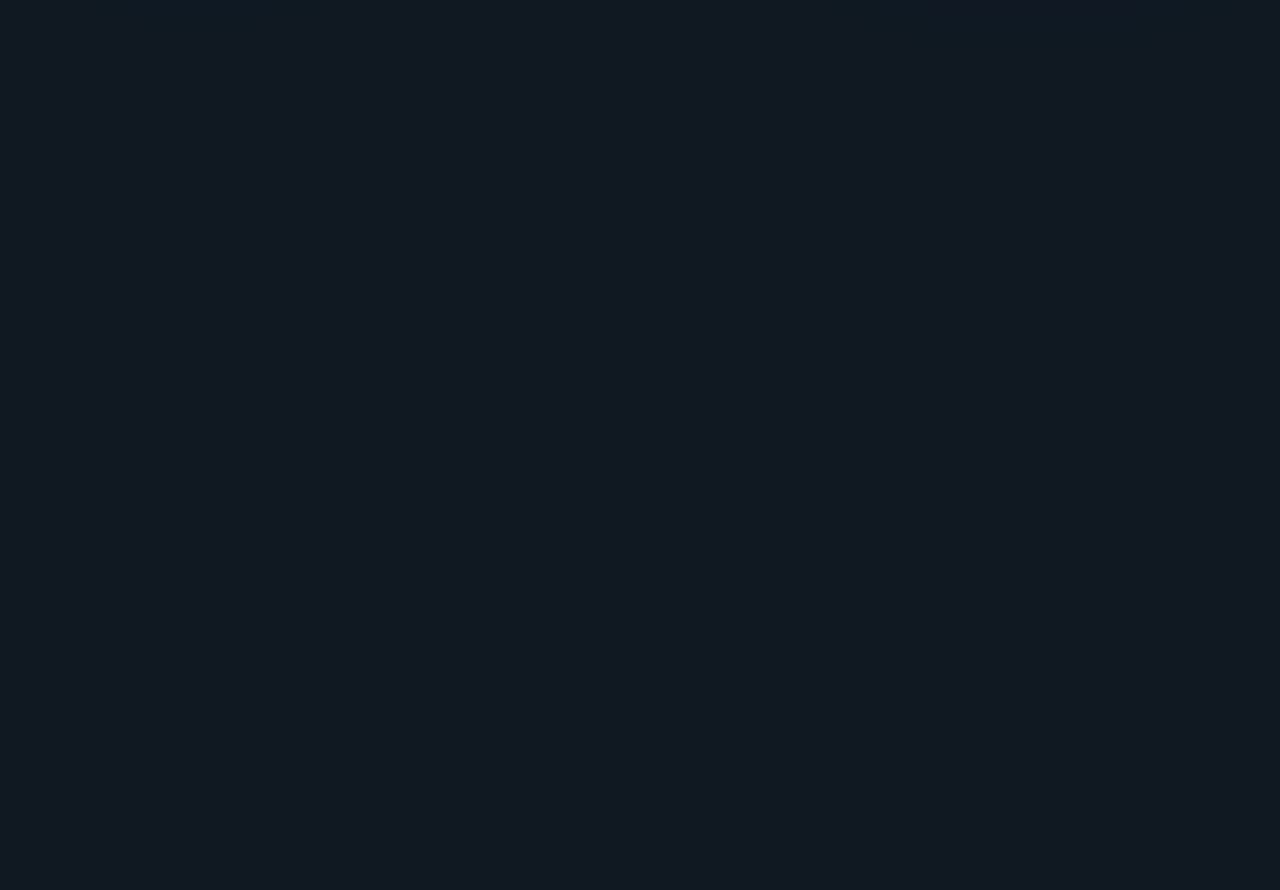
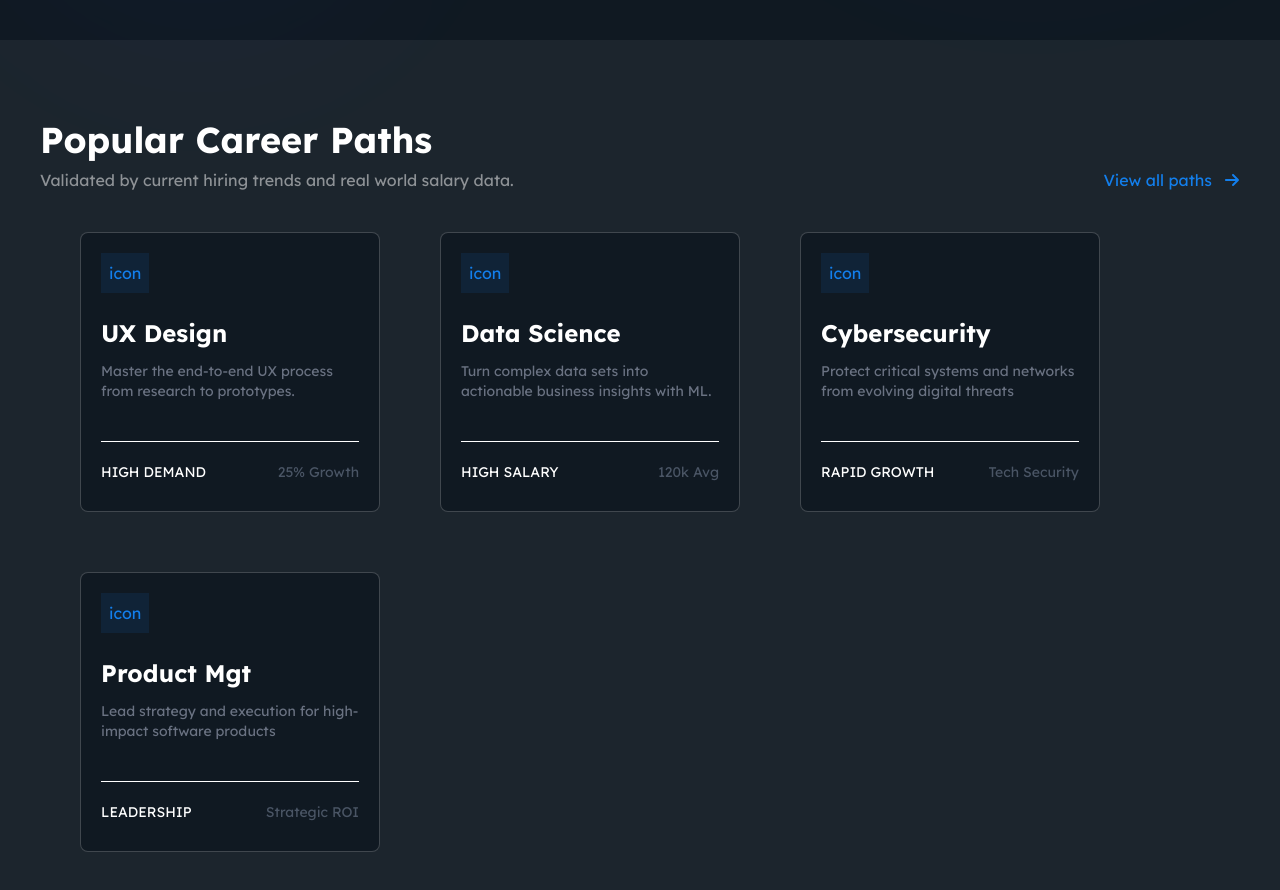
Before and after one commit to Stephanie-17/SkillPath, a Next.js app: page / in a window 1280 px wide. Shown: the part 700-1590 px from the top of the page. Before the commit the page ends 800 px from the top, so only its background shows below. Built offline with nearby package versions, Linux system fonts and the light colour scheme.

Commit message:
feat: add popular paths section

```diff
--- a/app/page.tsx
+++ b/app/page.tsx
@@ -1,10 +1,12 @@
 import Hero from "@/components/Landing/Hero";
+import PopularPaths from "@/components/Landing/PopularPaths";
 
 
 export default function Home() {
   return (
-    <main>
+    <main className="">
      <Hero />
+     <PopularPaths/>
     </main>
   );
 }
--- a/components/Landing/Hero.tsx
+++ b/components/Landing/Hero.tsx
@@ -2,7 +2,7 @@ import React from "react";
 import Search from "./Search";
 const Hero = () => {
 	return (
-    <section className="flex justify-center relative">
+    <section className="flex justify-center relative pb-27">
       	<section className="mt-10  p-5 flex flex-col items-center ">
           {/* Decorative elements */}
           <div
@@ -21,7 +21,7 @@ const Hero = () => {
       <div className=" border text-xs border-primary bg-primary/10 rounded-3xl px-7 py-1 mb-5">
         <p className="text-primary">★ Welcome to SkillPath ★</p>
       </div>
-			<div className="text-center mb-6 max-sm:w-90 sm:w-[70%]  md:pl-5">
+			<div className="text-center mb-10 max-sm:w-90 sm:w-[70%]   md:pl-5">
 				<h1 className=" font-extrabold text-4xl md:text-5xl lg:text-7xl mb-5 lg:mb-10">
 					Choose the <span className="text-primary">right skill</span>, not just the next course.
 				</h1>
--- a/components/Landing/HowItWorks.tsx
+++ /dev/null
@@ -1,15 +0,0 @@
-import React from 'react'
-
-const HowItWorks = () => {
-  return (
-    <section>
-        <div>
-          <header>
-            <h1></h1>
-          </header>
-        </div>
-    </section>
-  )
-}
-
-export default HowItWorks
--- /dev/null
+++ b/components/Landing/PopularPathCard.tsx
@@ -0,0 +1,29 @@
+
+import React from 'react'
+
+interface PopularPathCardProps {
+  iconPath: string,
+  pathName: string,
+  description: string,
+  whyItsPopular: string,
+  textColorOfWhyItsPopular: string,
+  benefit: string
+}
+const PopularPathCard = ({ pathName, description, whyItsPopular, textColorOfWhyItsPopular, benefit}: PopularPathCardProps) => {
+  return (
+    <div className='group bg-background flex flex-col  p-5 sm:w-75 h-70 rounded-lg border border-white/20 '>
+      <div className='bg-primary/10 text-primary transition-colors duration-500 group-hover:bg-primary group-hover:text-white w-12 p-2 mb-6'>icon</div>
+      <div className='card-text mb-10'>
+         <h3 className='text-2xl font-bold mb-3'>{pathName}</h3>
+         <p className='text-gray-500 text-sm'>{description}</p>
+      </div>
+      <hr />
+      <div className='flex justify-between mt-5'>
+        <p className={`text-${textColorOfWhyItsPopular}-500 text-xs md:text-sm`}>{whyItsPopular}</p>
+        <p className='text-gray-600 text-xs md:text-sm'>{benefit}</p>
+      </div>
+    </div>
+  )
+}
+
+export default PopularPathCard
--- /dev/null
+++ b/components/Landing/PopularPaths.tsx
@@ -0,0 +1,45 @@
+import React from "react";
+import Link from "next/link";
+import { FaArrowRight } from "react-icons/fa6";
+import PopularPathCard from "./PopularPathCard";
+import { popularPathInfo } from "@/data/popularPathData";
+
+const PopularPaths = () => {
+	return (
+		<section className="bg-white/5 py-10  sm:py-20 px-5 lg:px-10">
+			<div>
+				<header className="flex flex-col gap-2 mb-10">
+					<h1 className="font-bold text-3xl md:text-4xl">
+						Popular Career Paths
+					</h1>
+					<div className="flex flex-col gap-2 sm:flex-row sm:justify-between sm:items-center">
+						<p className="text-white/50">
+							Validated by current hiring trends and real world salary data.
+						</p>
+						<Link href={"/"}>
+							<p className="text-primary flex gap-3 items-center">
+								View all paths <FaArrowRight />
+							</p>
+						</Link>
+					</div>
+				</header>
+
+				<section className="flex max-sm:flex-col flex-wrap gap-4 lg:gap-15 lg:ml-10 items-center max-lg:justify-center">
+					{popularPathInfo.map((path) => (
+						<PopularPathCard
+							key={path.id}
+							iconPath={path.iconPath}
+							pathName={path.pathName}
+							description={path.description}
+							whyItsPopular={path.whyItsPopular}
+							textColorOfWhyItsPopular={path.textColorOfWhyItsPopular}
+							benefit={path.benefit}
+						/>
+					))}
+				</section>
+			</div>
+		</section>
+	);
+};
+
+export default PopularPaths;
--- a/components/general/Navbar.tsx
+++ b/components/general/Navbar.tsx
@@ -43,7 +43,7 @@ const Navbar = () => {
 			</div>
 
 			{/* Menu Bar */}
-			<div className="flex gap-4 mr-10 max-md:hidden pr-10">
+			<div className="flex gap-4  max-md:hidden ">
 				<Link
 					className='relative pb-2 after:content-[""] after:w-0 after:absolute after:bottom-0 after:left-0  after:h-1 after:bg-primary after:transition-all after:duration-500  cursor-pointer hover:after:w-full'
 					href={"/"}
--- /dev/null
+++ b/data/popularPathData.ts
@@ -0,0 +1,42 @@
+export const popularPathInfo = [
+  {
+    id: 1,
+    iconPath: '',
+    pathName: 'UX Design',
+    description: 'Master the end-to-end UX process from research to prototypes.',
+    whyItsPopular: 'HIGH DEMAND',
+    textColorOfWhyItsPopular: 'green',
+    benefit: '25% Growth'
+  },
+
+  {
+    id: 2,
+    iconPath: '',
+    pathName: 'Data Science',
+    description: 'Turn complex data sets into actionable business insights with ML.',
+    whyItsPopular: 'HIGH SALARY',
+    textColorOfWhyItsPopular: 'blue',
+    benefit: '120k Avg'
+  },
+
+  {
+    id: 3,
+    iconPath: '',
+    pathName: 'Cybersecurity',
+    description: 'Protect critical systems and networks from evolving digital threats',
+    whyItsPopular: 'RAPID GROWTH',
+    textColorOfWhyItsPopular: 'orange',
+    benefit: 'Tech Security'
+  },
+
+  {
+    id: 4,
+    iconPath: '',
+    pathName: 'Product Mgt',
+    description: 'Lead strategy and execution for high-impact software products',
+    whyItsPopular: 'LEADERSHIP',
+    textColorOfWhyItsPopular: 'blue',
+    benefit: 'Strategic ROI'
+  },
+
+]
```
